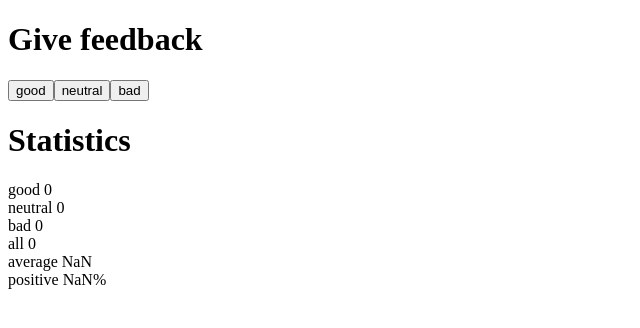
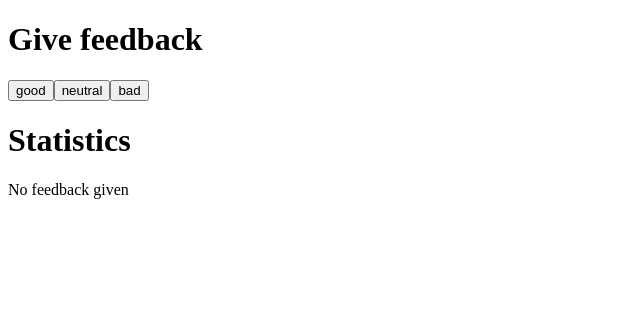
Before and after one commit to ziya5635/fullstack2020, a React (Create React App) app in the folder part1/unicafe/: page / in a window 1280 px wide. Shown: the top 328 px of the page, without its empty margins (0-640 px from the left). Built offline with nearby package versions, Linux system fonts and the light colour scheme.

Commit message:
1.9 answers added

```diff
--- a/part1/unicafe/src/index.js
+++ b/part1/unicafe/src/index.js
@@ -53,7 +53,18 @@ const App = () => {
 
 	const positiveScore = () => ((good / history.length) * 100) + '%';
 
-
+	if (history.length === 0) {
+		return (
+			<div>
+				<Heading text='Give feedback' />
+				<Button handler={goodHandler} text='good' />
+				<Button handler={neutralHandler} text='neutral' />
+				<Button handler={badHandler} text='bad' />
+				<Heading text='Statistics' />
+				<p>No feedback given</p>
+			</div>
+			)
+	}
 	return (
 		<div>
 			<Heading text='Give feedback' />
```
